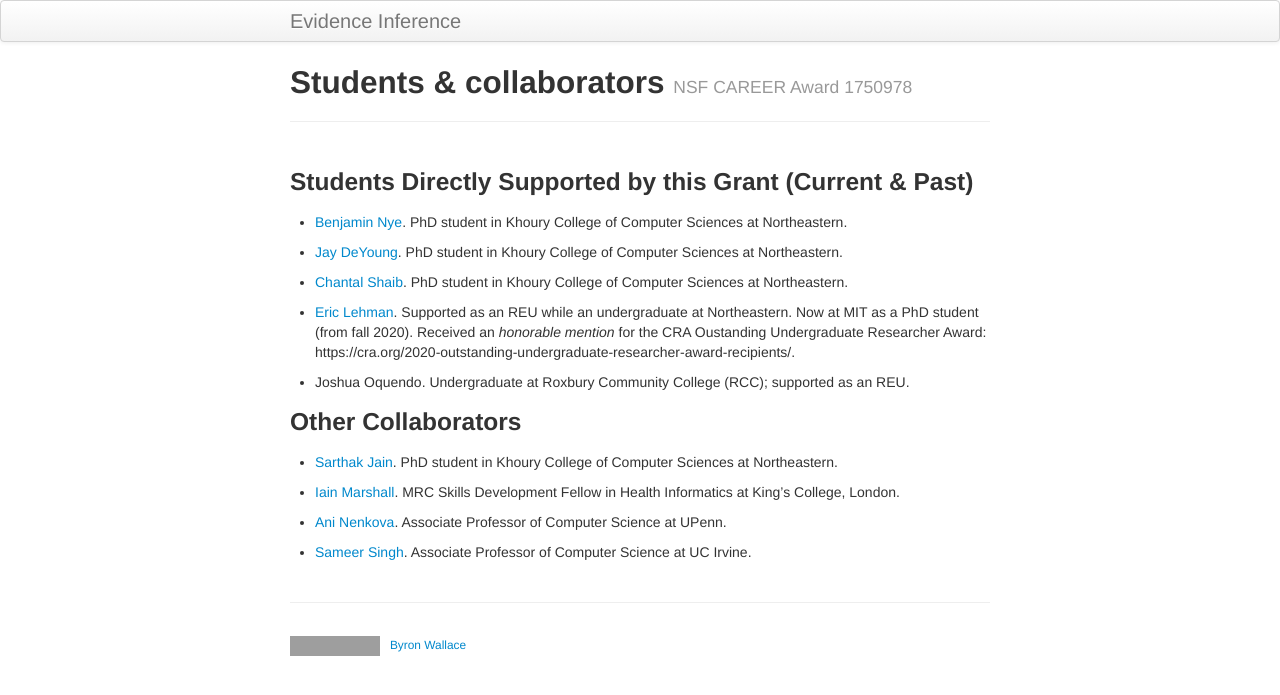
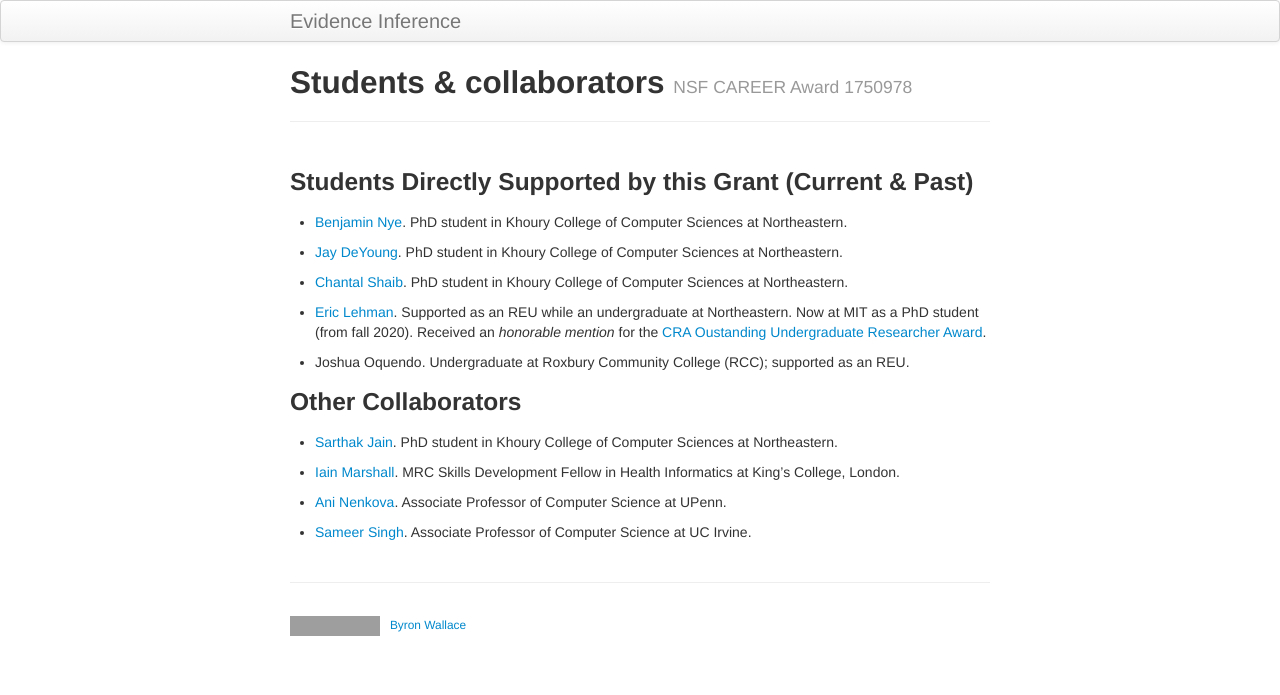
Before and after one commit to bwallace/evidence_inference, a Jekyll site: the page built from pages/students.md, in a window 1280 px wide. Shown: the top 695 px of the page. Built offline with Jekyll 4.4.1, drawn with Linux system fonts in a browser that asks for light colours; grey boxes are pictures that could not be loaded.

Commit message:
Update students.md

```diff
--- a/pages/students.md
+++ b/pages/students.md
@@ -12,7 +12,7 @@ tagline: NSF CAREER Award 1750978
 
 - [Chantal Shaib](https://www.khoury.northeastern.edu/people/chantal-shaib/). PhD student in Khoury College of Computer Sciences at Northeastern.
 
-- [Eric Lehman](https://www.linkedin.com/in/eric-lehman-51b1419b). Supported as an REU while an undergraduate at Northeastern. Now at MIT as a PhD student (from fall 2020). Received an *honorable mention* for the CRA Oustanding Undergraduate Researcher Award: https://cra.org/2020-outstanding-undergraduate-researcher-award-recipients/.
+- [Eric Lehman](https://www.linkedin.com/in/eric-lehman-51b1419b). Supported as an REU while an undergraduate at Northeastern. Now at MIT as a PhD student (from fall 2020). Received an *honorable mention* for the [CRA Oustanding Undergraduate Researcher Award](https://cra.org/2020-outstanding-undergraduate-researcher-award-recipients/).
 
 - Joshua Oquendo. Undergraduate at Roxbury Community College (RCC); supported as an REU.
 
```
